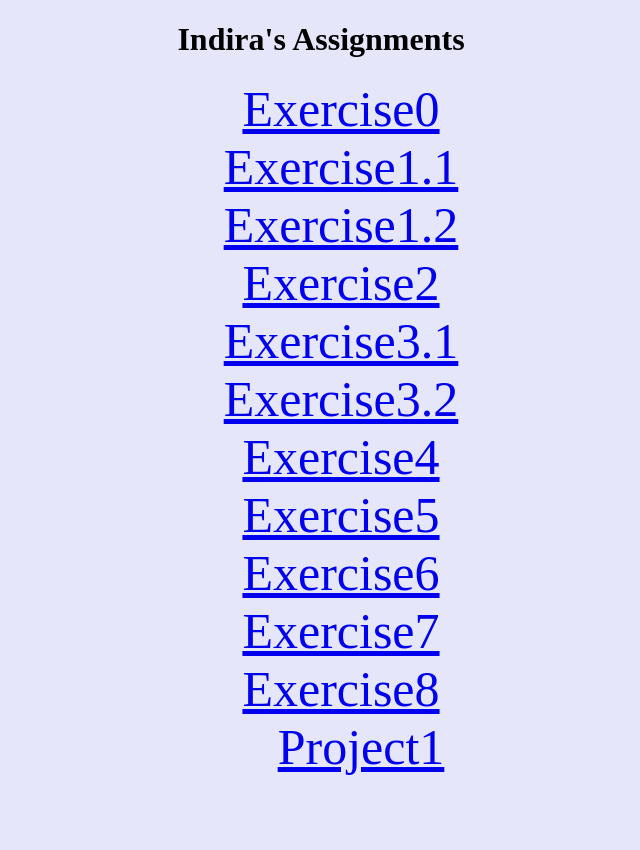
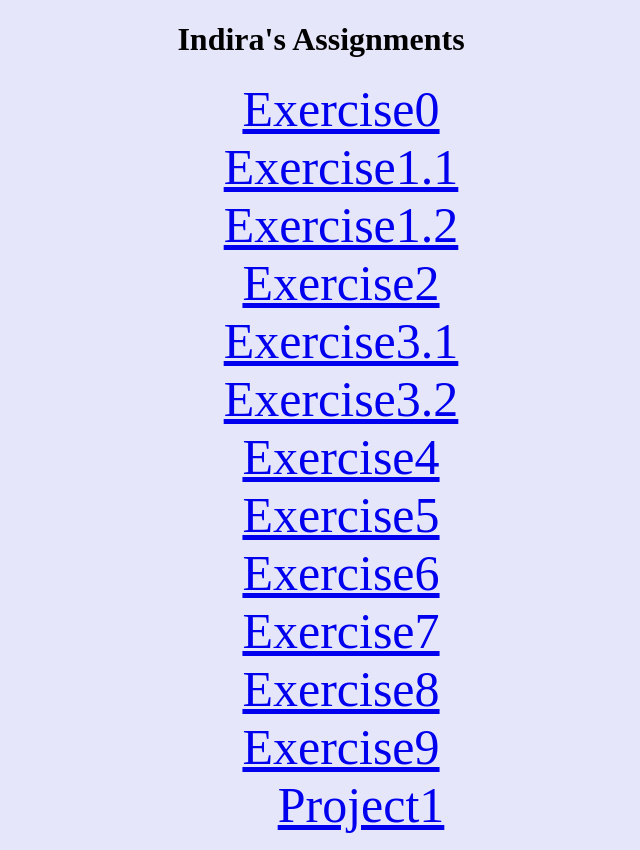
Before and after one commit to indimoen/introtowebdesign, a plain HTML site: page index.html in a window 1280 px wide. Shown: the whole page, without its empty margins (319-959 px from the left). Before the commit the page ends 800 px from the top, so only its background shows below. Drawn offline with Linux system fonts and the light colour scheme.

Commit message:
Exercise 9

```diff
--- a/index.html
+++ b/index.html
@@ -18,6 +18,7 @@
       <li><a href="E6/index.html">Exercise6</a></li>
       <li><a href="E7/Exercise7.pdf">Exercise7</a></li>
       <li><a href="E8/index.html">Exercise8</a></li>
+      <li><a href="E9/index.html">Exercise9</a><li>
 
       <ul style="list-style-type:none;">
         <li> <a href="P1/index.html">Project1</a></li>
```
Also changed, not shown: 7 other files.
